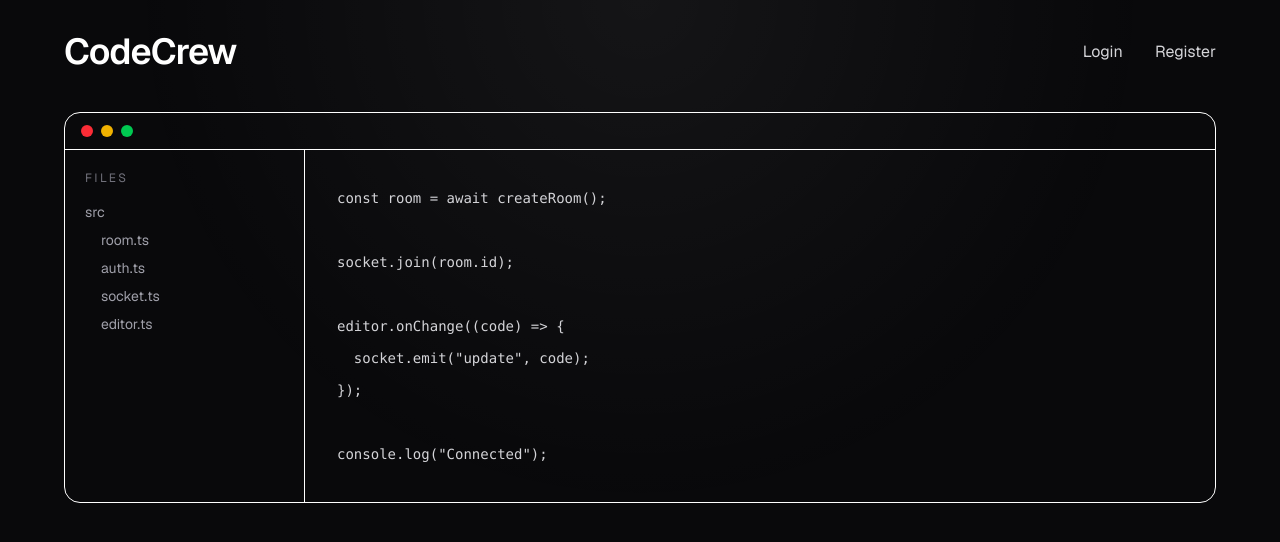
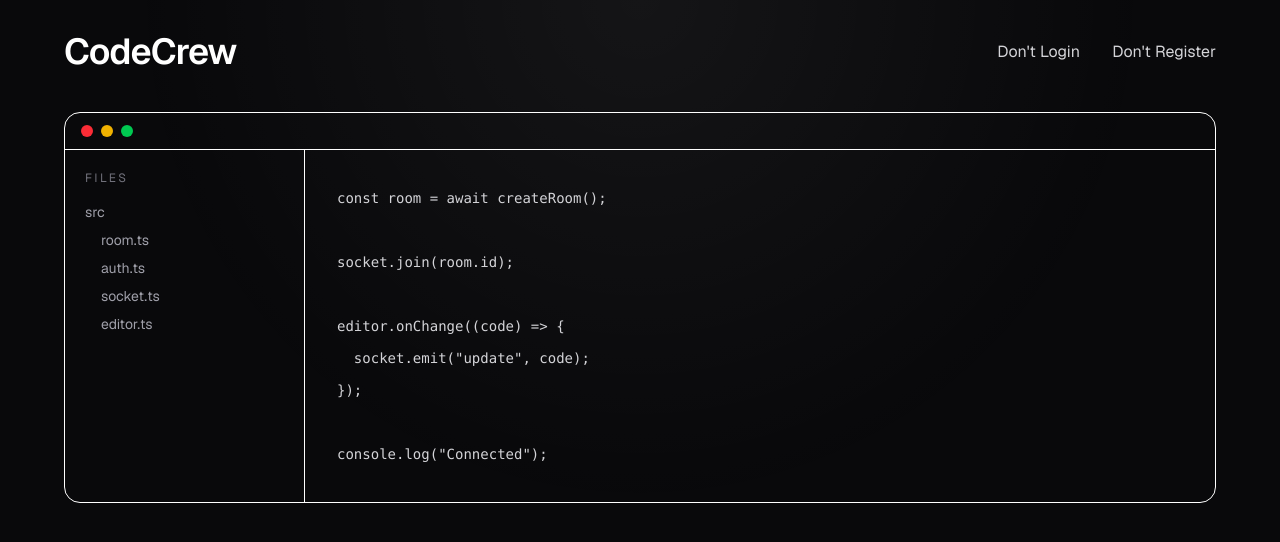
Before and after one commit to 0xJainam/CodeCrew, a Next.js app: page / in a window 1280 px wide. Shown: the top 542 px of the page. Built offline with nearby package versions, Linux system fonts and the light colour scheme.

Commit message:
Change link text for login and registration

```diff
--- a/src/app/page.tsx
+++ b/src/app/page.tsx
@@ -27,14 +27,14 @@ console.log("Connected");`;
               href="/login"
               className="relative transition-colors hover:text-white after:absolute after:left-0 after:-bottom-1 after:h-px after:w-0 after:bg-white after:transition-all after:duration-300 hover:after:w-full"
             >
-              Login
+              Don't Login
             </Link>
 
             <Link
               href="/register"
               className="relative transition-colors hover:text-white after:absolute after:left-0 after:-bottom-1 after:h-px after:w-0 after:bg-white after:transition-all after:duration-300 hover:after:w-full"
             >
-              Register
+              Don't Register
             </Link>
           </div>
         </div>
```
